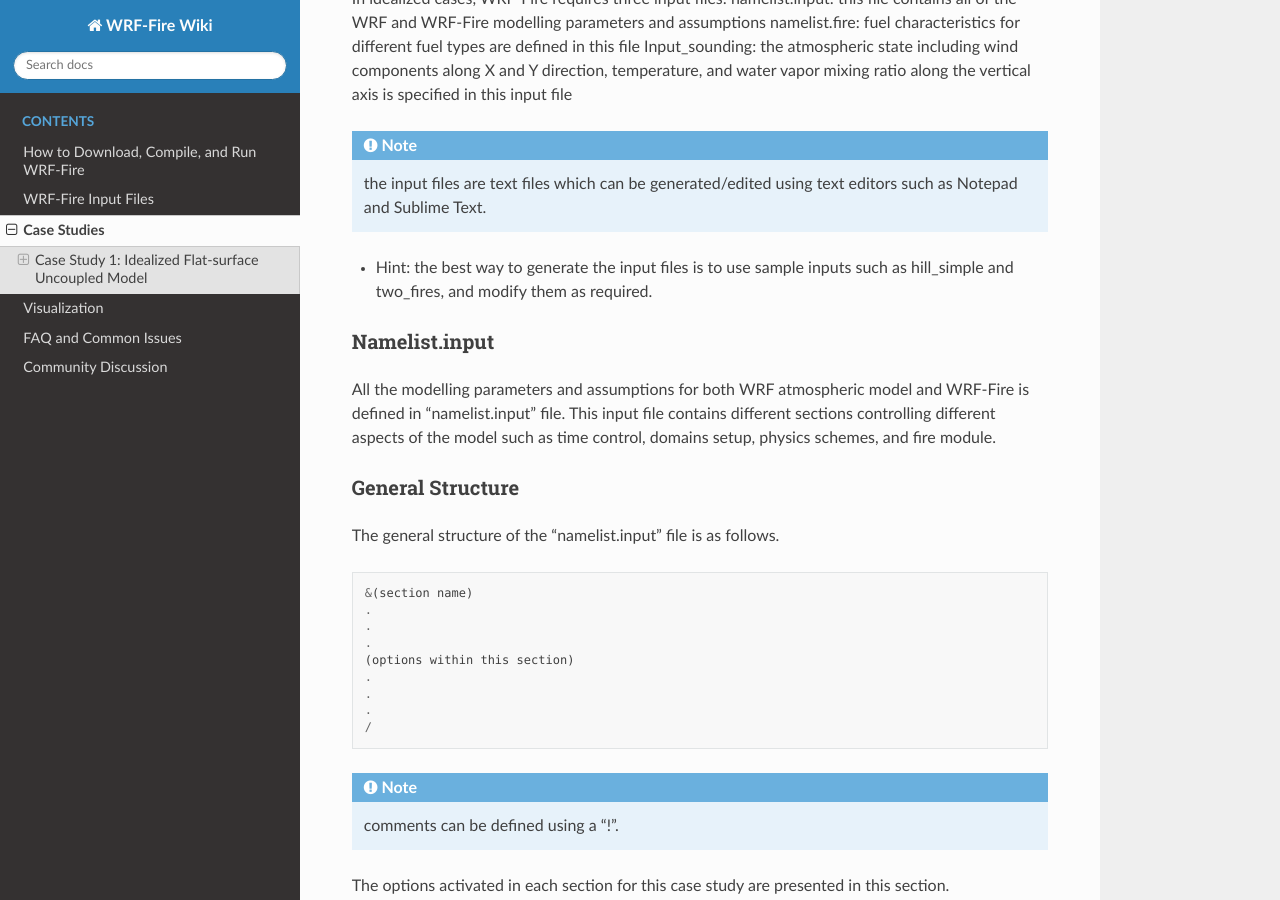
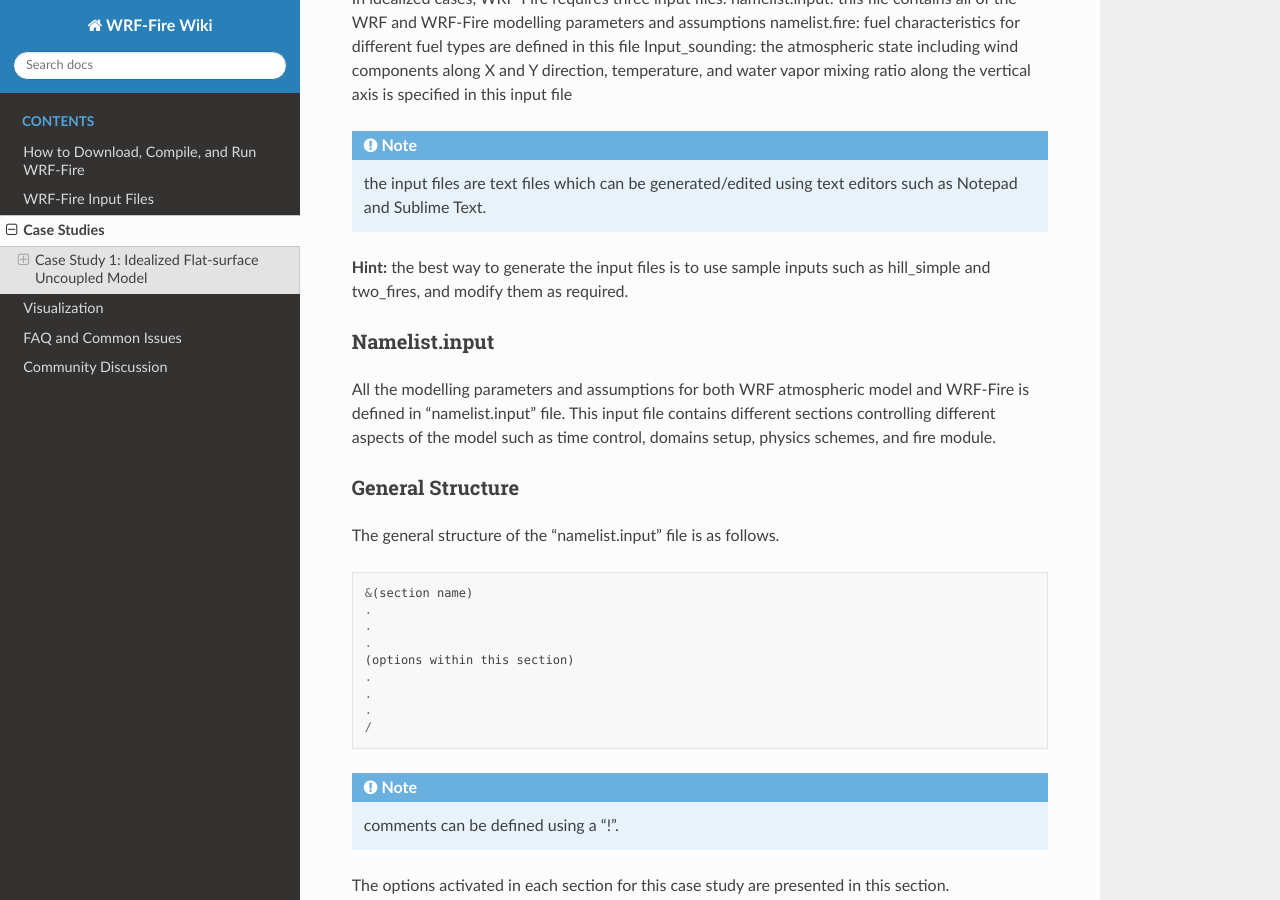
Before and after one commit to WRF-Fire-UNR/UNR-WRF-FIRE, a Sphinx documentation site: the page built from docs/source/case_studies.rst, in a window 1280 px wide and 900 px high, scrolled down 423 px. Built offline with Sphinx 7.4.7 and the Read the Docs theme 2.0.0, drawn with Linux system fonts in a browser that asks for light colours.

```diff
--- a/docs/source/case_studies.rst
+++ b/docs/source/case_studies.rst
@@ -17,7 +17,7 @@ Input_sounding: the atmospheric state including wind components along X and Y di
 
 .. Note:: the input files are text files which can be generated/edited using text editors such as Notepad and Sublime Text.
 
-* Hint: the best way to generate the input files is to use sample inputs such as hill_simple and two_fires, and modify them as required.
+**Hint:** the best way to generate the input files is to use sample inputs such as hill_simple and two_fires, and modify them as required.
 
 Namelist.input
 ^^^^^^^^^^^^^^
```
